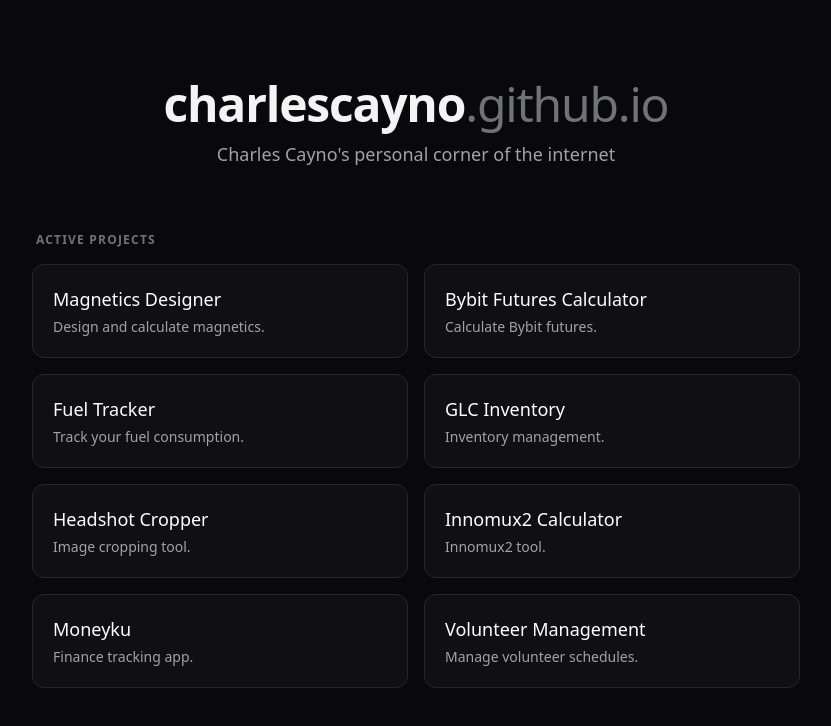
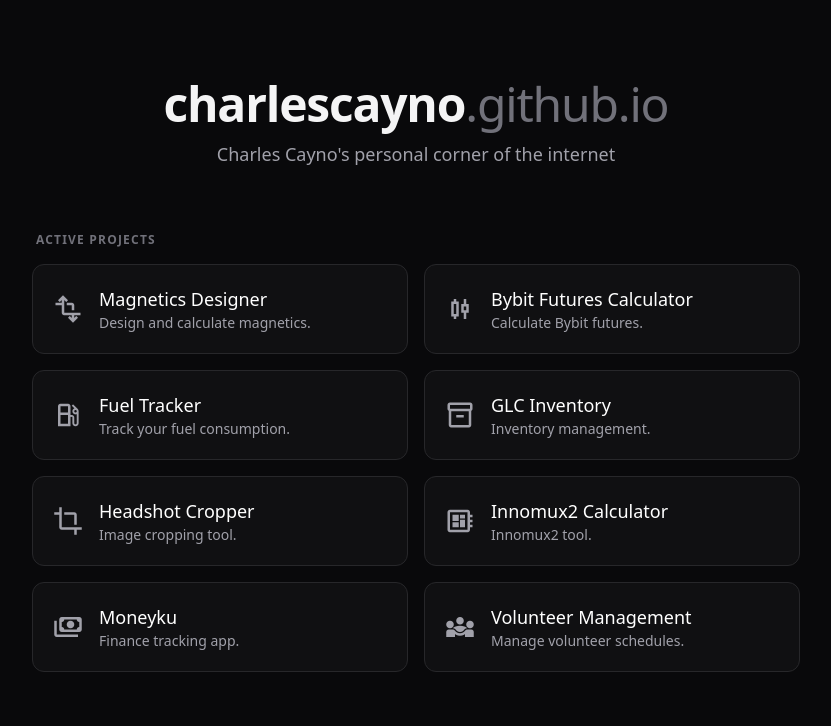
Before and after one commit to charlescayno/charlescayno.github.io, a plain HTML site: page index.html in a window 1280 px wide. Shown: the whole page, without its empty margins (224-1055 px from the left). Drawn offline with nearby package versions, Linux system fonts and the light colour scheme.

Commit message:
Add Material Symbol icons to project cards

```diff
--- a/index.html
+++ b/index.html
@@ -6,6 +6,13 @@
     <title>Charles Cayno | Portfolio</title>
     <!-- Tailwind CSS (Simplifies styling, similar to the other site) -->
     <script src="https://cdn.tailwindcss.com"></script>
+    <!-- Material Symbols (Google's icon font) -->
+    <link rel="stylesheet" href="https://fonts.googleapis.com/css2?family=Material+Symbols+Outlined:opsz,wght,FILL,GRAD@24,400,0,0" />
+    <style>
+      .material-symbols-outlined {
+        font-variation-settings: "FILL" 0, "wght" 400, "GRAD" 0, "opsz" 24;
+      }
+    </style>
   </head>
   <body class="bg-zinc-950 text-zinc-100 min-h-screen font-sans antialiased flex flex-col items-center pt-20 px-6">
 
@@ -18,57 +25,81 @@
       </header>
 
       <!-- Active Projects Section -->
-      <section class="text-left">
+      <section class="text-left mb-16">
         <h2 class="text-xs font-semibold uppercase tracking-widest text-zinc-500 mb-4 pl-1">
           Active Projects
         </h2>
         <div class="grid grid-cols-1 sm:grid-cols-2 gap-4">
           <!-- Magnetics Designer -->
-          <a href="/magnetics-designer/magnetics-designer.html" class="block p-5 rounded-xl border border-zinc-800 bg-zinc-900/50 hover:bg-zinc-800 transition-colors">
+          <a href="/magnetics-designer/magnetics-designer.html" class="flex items-center gap-4 p-5 rounded-xl border border-zinc-800 bg-zinc-900/50 hover:bg-zinc-800 transition-colors">
+            <span class="material-symbols-outlined text-zinc-400 text-3xl">transform</span>
+            <div>
               <h3 class="text-lg font-medium text-white">Magnetics Designer</h3>
-            <p class="text-sm text-zinc-400 mt-1">Design and calculate magnetics.</p>
+              <p class="text-sm text-zinc-400">Design and calculate magnetics.</p>
+            </div>
           </a>
 
           <!-- Bybit Futures Calculator -->
-          <a href="/bybit-futures-calculator/" class="block p-5 rounded-xl border border-zinc-800 bg-zinc-900/50 hover:bg-zinc-800 transition-colors">
+          <a href="/bybit-futures-calculator/" class="flex items-center gap-4 p-5 rounded-xl border border-zinc-800 bg-zinc-900/50 hover:bg-zinc-800 transition-colors">
+            <span class="material-symbols-outlined text-zinc-400 text-3xl">candlestick_chart</span>
+            <div>
               <h3 class="text-lg font-medium text-white">Bybit Futures Calculator</h3>
-            <p class="text-sm text-zinc-400 mt-1">Calculate Bybit futures.</p>
+              <p class="text-sm text-zinc-400">Calculate Bybit futures.</p>
+            </div>
           </a>
 
           <!-- Fuel Tracker -->
-          <a href="/fuel-tracker/" class="block p-5 rounded-xl border border-zinc-800 bg-zinc-900/50 hover:bg-zinc-800 transition-colors">
+          <a href="/fuel-tracker/" class="flex items-center gap-4 p-5 rounded-xl border border-zinc-800 bg-zinc-900/50 hover:bg-zinc-800 transition-colors">
+            <span class="material-symbols-outlined text-zinc-400 text-3xl">local_gas_station</span>
+            <div>
               <h3 class="text-lg font-medium text-white">Fuel Tracker</h3>
-            <p class="text-sm text-zinc-400 mt-1">Track your fuel consumption.</p>
+              <p class="text-sm text-zinc-400">Track your fuel consumption.</p>
+            </div>
           </a>
 
           <!-- GLC Inventory -->
-          <a href="/glc-inventory/" class="block p-5 rounded-xl border border-zinc-800 bg-zinc-900/50 hover:bg-zinc-800 transition-colors">
+          <a href="/glc-inventory/" class="flex items-center gap-4 p-5 rounded-xl border border-zinc-800 bg-zinc-900/50 hover:bg-zinc-800 transition-colors">
+            <span class="material-symbols-outlined text-zinc-400 text-3xl">inventory_2</span>
+            <div>
               <h3 class="text-lg font-medium text-white">GLC Inventory</h3>
-            <p class="text-sm text-zinc-400 mt-1">Inventory management.</p>
+              <p class="text-sm text-zinc-400">Inventory management.</p>
+            </div>
           </a>
 
           <!-- Headshot Cropper -->
-          <a href="/headshot-cropper/" class="block p-5 rounded-xl border border-zinc-800 bg-zinc-900/50 hover:bg-zinc-800 transition-colors">
+          <a href="/headshot-cropper/" class="flex items-center gap-4 p-5 rounded-xl border border-zinc-800 bg-zinc-900/50 hover:bg-zinc-800 transition-colors">
+            <span class="material-symbols-outlined text-zinc-400 text-3xl">crop</span>
+            <div>
               <h3 class="text-lg font-medium text-white">Headshot Cropper</h3>
-            <p class="text-sm text-zinc-400 mt-1">Image cropping tool.</p>
+              <p class="text-sm text-zinc-400">Image cropping tool.</p>
+            </div>
           </a>
 
           <!-- Innomux2 Calculator -->
-          <a href="/innomux2-calculator/" class="block p-5 rounded-xl border border-zinc-800 bg-zinc-900/50 hover:bg-zinc-800 transition-colors">
+          <a href="/innomux2-calculator/" class="flex items-center gap-4 p-5 rounded-xl border border-zinc-800 bg-zinc-900/50 hover:bg-zinc-800 transition-colors">
+            <span class="material-symbols-outlined text-zinc-400 text-3xl">developer_board</span>
+            <div>
               <h3 class="text-lg font-medium text-white">Innomux2 Calculator</h3>
-            <p class="text-sm text-zinc-400 mt-1">Innomux2 tool.</p>
+              <p class="text-sm text-zinc-400">Innomux2 tool.</p>
+            </div>
           </a>
 
           <!-- Moneyku -->
-          <a href="/moneyku/" class="block p-5 rounded-xl border border-zinc-800 bg-zinc-900/50 hover:bg-zinc-800 transition-colors">
+          <a href="/moneyku/" class="flex items-center gap-4 p-5 rounded-xl border border-zinc-800 bg-zinc-900/50 hover:bg-zinc-800 transition-colors">
+            <span class="material-symbols-outlined text-zinc-400 text-3xl">payments</span>
+            <div>
               <h3 class="text-lg font-medium text-white">Moneyku</h3>
-            <p class="text-sm text-zinc-400 mt-1">Finance tracking app.</p>
+              <p class="text-sm text-zinc-400">Finance tracking app.</p>
+            </div>
           </a>
 
           <!-- Volunteer Management -->
-          <a href="/volunteer-management/" class="block p-5 rounded-xl border border-zinc-800 bg-zinc-900/50 hover:bg-zinc-800 transition-colors">
+          <a href="/volunteer-management/" class="flex items-center gap-4 p-5 rounded-xl border border-zinc-800 bg-zinc-900/50 hover:bg-zinc-800 transition-colors">
+            <span class="material-symbols-outlined text-zinc-400 text-3xl">diversity_3</span>
+            <div>
               <h3 class="text-lg font-medium text-white">Volunteer Management</h3>
-            <p class="text-sm text-zinc-400 mt-1">Manage volunteer schedules.</p>
+              <p class="text-sm text-zinc-400">Manage volunteer schedules.</p>
+            </div>
           </a>
 
         </div>
```
Lines whose indentation alone changed are shown as unchanged.
